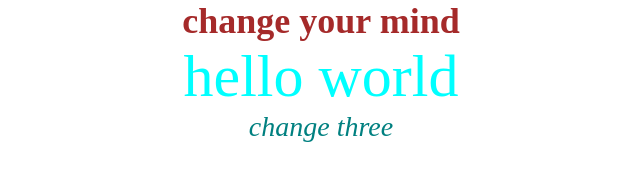
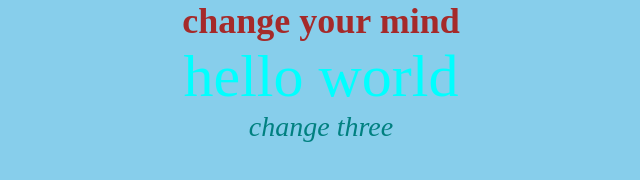
Before and after one commit to StrangeClow/connectVScode, a plain HTML site: page index.html in a window 1280 px wide. Shown: the whole page, without its empty margins (319-959 px from the left). Drawn offline with Linux system fonts and the light colour scheme.

Commit message:
update the css

```diff
--- a/index.css
+++ b/index.css
@@ -4,6 +4,7 @@
 }
 body {
     text-align: center;
+    background: skyblue;
 }
 h1 {
     font-size: 36px;
```
